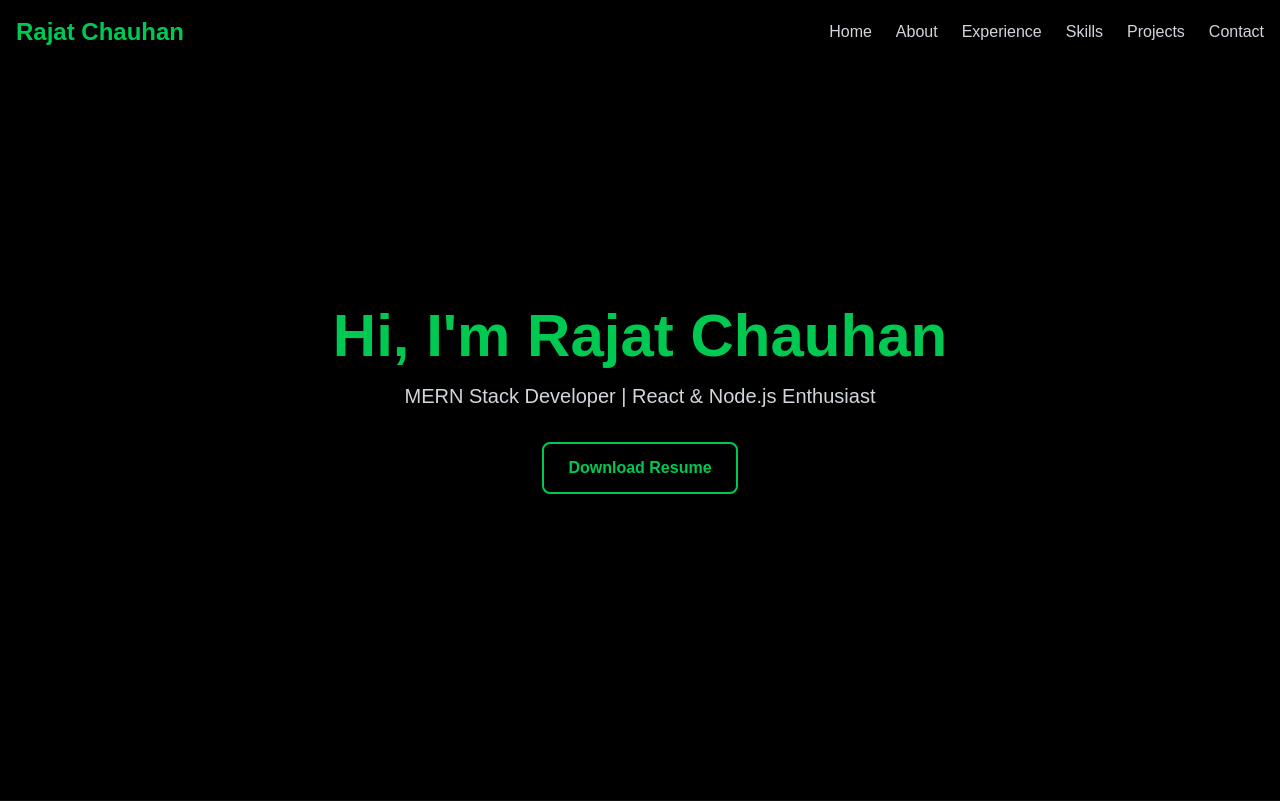
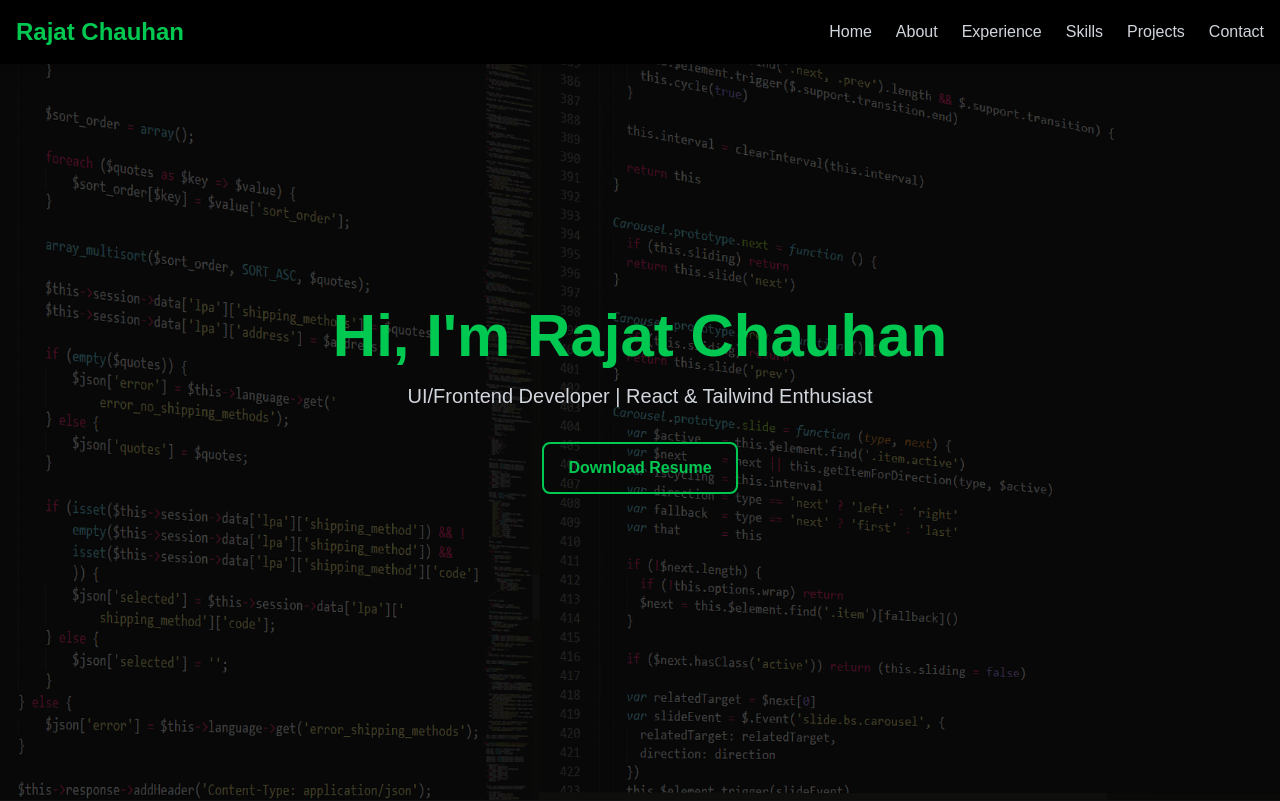
Before and after one commit to Rajatchauhan9690/rajatPortfolio, a React (Vite) app: page / in a window 1280 px wide. Shown: the top 801 px of the page. Built offline with nearby package versions, Linux system fonts and the light colour scheme.

Commit message:
add footer

```diff
--- a/package.json
+++ b/package.json
@@ -16,8 +16,6 @@
     "react": "^19.2.0",
     "react-dom": "^19.2.0",
     "react-icons": "^5.5.0",
-    "react-router-dom": "^7.13.0",
-    "react-scroll": "^1.9.3",
     "tailwindcss": "^4.1.18"
   },
   "devDependencies": {
--- a/src/App.css
+++ b/src/App.css
@@ -60,3 +60,7 @@ body {
 .animate-fadeInRight {
   animation: fadeInRight 0.8s ease-out forwards;
 }
+input:-webkit-autofill {
+  -webkit-box-shadow: 0 0 0px 1000px #000 inset;
+  -webkit-text-fill-color: #e5e7eb;
+}
--- a/src/App.jsx
+++ b/src/App.jsx
@@ -6,8 +6,10 @@ import Experience from "./components/Experience";
 import Skills from "./components/Skills";
 import Projects from "./components/Projects";
 import Contact from "./components/Contact";
+
 import "./App.css";
 import { AnimatePresence } from "framer-motion";
+import Footer from "./components/Footer";
 
 function App() {
   return (
@@ -20,6 +22,7 @@ function App() {
         <Skills />
         <Projects />
         <Contact />
+        <Footer />
       </AnimatePresence>
     </div>
   );
--- /dev/null
+++ b/src/components/Footer.jsx
@@ -0,0 +1,56 @@
+import React from "react";
+import { FaGithub, FaLinkedin, FaEnvelope } from "react-icons/fa";
+
+const Footer = () => {
+  return (
+    <footer className="bg-black text-white py-8">
+      <div className="container mx-auto text-center">
+        {/* Name / Logo */}
+        <h1
+          className="text-5xl font-extrabold bg-clip-text text-transparent
+                     bg-gradient-to-r from-green-400 via-white-500 to-purple-500 mb-6"
+        >
+          Rajat Chauhan
+        </h1>
+
+        {/* Social Icons */}
+        <div className="flex justify-center gap-4 mb-6">
+          {/* GitHub */}
+          <a
+            href="https://github.com/Rajatchauhan9690"
+            target="_blank"
+            rel="noopener noreferrer"
+            className="bg-gray-900 p-4 rounded-lg hover:bg-gray-800 transition-all duration-300"
+          >
+            <FaGithub className="w-6 h-6 text-white" />
+          </a>
+
+          {/* LinkedIn */}
+          <a
+            href="https://www.linkedin.com/in/rajat-chauhan-58801a24b"
+            target="_blank"
+            rel="noopener noreferrer"
+            className="bg-gray-900 p-4 rounded-lg hover:bg-gray-800 transition-all duration-300"
+          >
+            <FaLinkedin className="w-6 h-6 text-white" />
+          </a>
+
+          {/* Gmail / Email */}
+          <a
+            href="https://mail.google.com/mail/u/0/#inbox"
+            target="_blank"
+            rel="noopener noreferrer"
+            className="bg-gray-900 p-4 rounded-lg hover:bg-gray-800 transition-all duration-300"
+          >
+            <FaEnvelope className="w-6 h-6 text-white" />
+          </a>
+        </div>
+
+        {/* Copyright */}
+        <p className="text-gray-400 text-sm">&copy; 2026 Rajat Chauhan</p>
+      </div>
+    </footer>
+  );
+};
+
+export default Footer;
--- a/src/components/Hero.jsx
+++ b/src/components/Hero.jsx
@@ -5,8 +5,24 @@ const Hero = () => {
   return (
     <section
       id="home"
-      className="flex flex-col justify-center items-center h-screen text-center bg-black"
+      className="relative flex flex-col justify-center items-center h-screen text-center overflow-hidden"
     >
+      {/* Animated Background */}
+      <motion.div
+        initial={{ scale: 1.1, opacity: 0 }}
+        animate={{ scale: 1, opacity: 1 }}
+        transition={{ duration: 1.8, ease: "easeOut" }}
+        className="absolute inset-0 bg-cover bg-center"
+        style={{
+          backgroundImage: "url('/image1.png')",
+        }}
+      />
+
+      {/* Dark overlay for readability */}
+      <div className="absolute inset-0 bg-black/70" />
+
+      {/* Hero Content */}
+      <div className="relative z-10 px-4">
         <motion.h1
           initial={{ y: -50, opacity: 0 }}
           whileInView={{ y: 0, opacity: 1 }}
@@ -24,10 +40,9 @@ const Hero = () => {
           transition={{ duration: 0.8, delay: 0.3 }}
           className="mt-4 text-lg md:text-xl text-gray-300"
         >
-        MERN Stack Developer | React & Node.js Enthusiast
+          UI/Frontend Developer | React & Tailwind Enthusiast
         </motion.p>
 
-      {/* Buttons container */}
         <div className="mt-8 flex gap-4 flex-wrap justify-center">
           <motion.a
             href="/Rajat_Resume.pdf"
@@ -41,6 +56,7 @@ const Hero = () => {
             Download Resume
           </motion.a>
         </div>
+      </div>
     </section>
   );
 };
```
Also changed, not shown: public/image1.png (added), 1 other file (tests, documents, lock files or other folders). Lines whose indentation alone changed are shown as unchanged.
